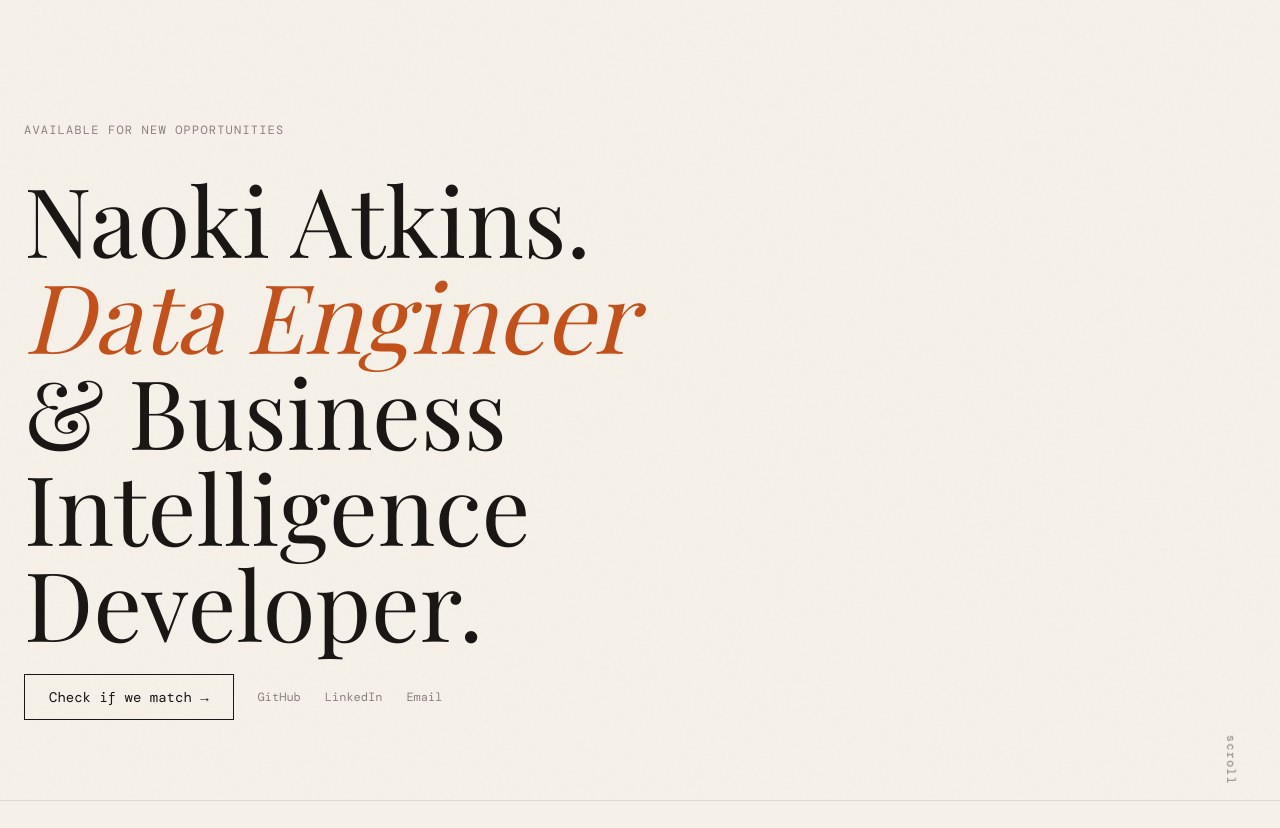
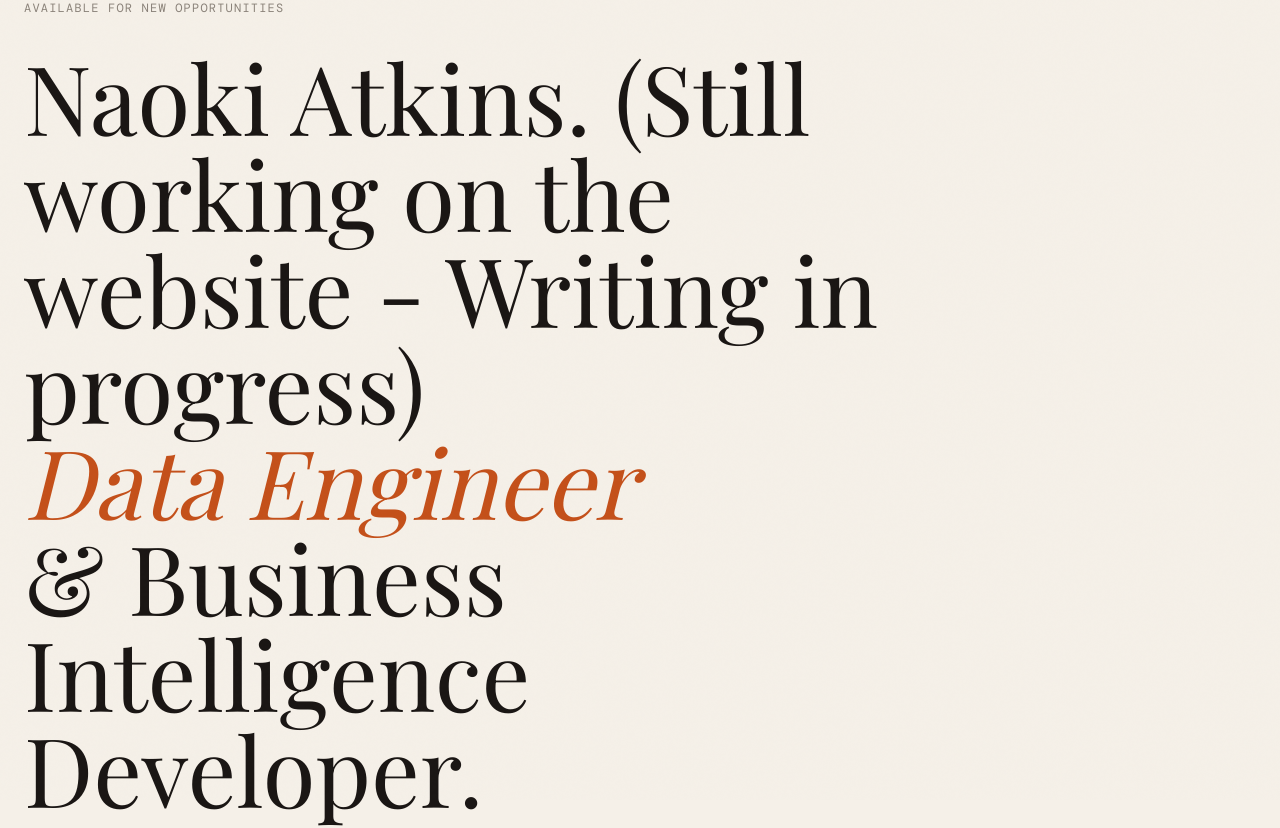
Before and after one commit to naokiatkins/202602portfoliowebsite-vercel2, a Next.js app: page / in a window 1280 px wide. Shown: the top 828 px of the page. Built offline with nearby package versions, Linux system fonts and the light colour scheme; a web font is replaced by a local one.

Commit message:
wip text

```diff
--- a/components/HeroSection.tsx
+++ b/components/HeroSection.tsx
@@ -21,7 +21,7 @@ export default function HeroSection() {
           style={{ animationDelay: "0.2s", opacity: 0 }}
         >
           <h1 className="font-display text-6xl md:text-8xl text-ink leading-[1.05] mb-6">
-            Naoki Atkins.
+            Naoki Atkins. (Still working on the website - Writing in progress)
             <br />
             <em className="text-rust">Data Engineer</em>
             <br />& Business Intelligence Developer.
```
